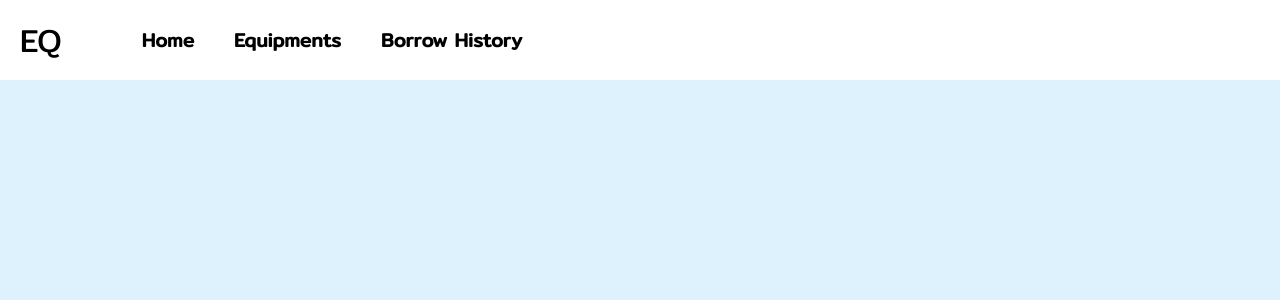
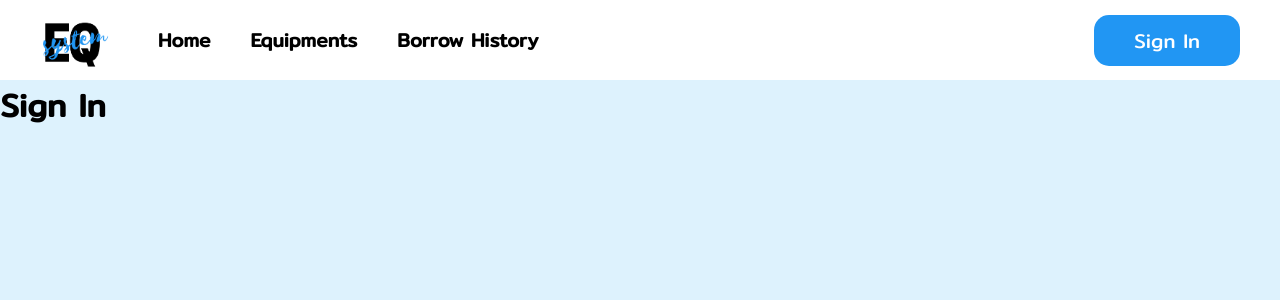
Before and after one commit to it62070040/Equipment-Borrowing-System, a React (Create React App) app in the folder equipment_borrowing_system/front-end/: page /sign-in in a window 1280 px wide. Shown: the top 300 px of the page. Built offline with nearby package versions, Linux system fonts and the light colour scheme.

Commit message:
update: Narbar and Sign in page

```diff
--- a/equipment_borrowing_system/front-end/src/App.js
+++ b/equipment_borrowing_system/front-end/src/App.js
@@ -4,7 +4,8 @@ import './App.css'
 import Navbar from './components/Navbar';
 import Home from './pages/Home/Home';
 import Equipments from './pages/Equipments/Equipments';
-import BorrowHis from './pages/BorrowHistory/BorrowHis'
+import BorrowHis from './pages/BorrowHistory/BorrowHis';
+import SignIn from './pages/SignIn/SignIn';
 
 function App() {
 
@@ -16,6 +17,7 @@ function App() {
                     <Route path='/' element={<Home/>} />
                     <Route path='/equipments' element={<Equipments/>} />
                     <Route path='/borrow-history' element={<BorrowHis/>} />
+                    <Route path='/sign-in' element={<SignIn/>} />
                 </Routes>
             </Router>
 
--- a/equipment_borrowing_system/front-end/src/components/SignIn.js
+++ b/equipment_borrowing_system/front-end/src/components/GoogleSignIn.js
@@ -3,7 +3,7 @@ import { GoogleLogin, GoogleLogout } from 'react-google-login';
 
 const clientId = "1089120979699-boinlps81kfjm5ptjhetjnbsj8cd1a2r.apps.googleusercontent.com";
 
-function SignIn() {
+function GoogleSignIn() {
 
     const [showloginButton, setShowloginButton] = useState(true);
     const [showlogoutButton, setShowlogoutButton] = useState(false);
@@ -47,4 +47,4 @@ function SignIn() {
         </div>
     );
 }
-export default SignIn;
+export default GoogleSignIn;
--- a/equipment_borrowing_system/front-end/src/components/Navbar.css
+++ b/equipment_borrowing_system/front-end/src/components/Navbar.css
@@ -20,9 +20,8 @@
   }
 
   .navbar-logo {
-    color: rgb(0, 0, 0);
     justify-self: start;
-    margin-left: 20px;
+    margin-left: 40px;
     cursor: pointer;
     text-decoration: none;
     font-size: 2rem;
@@ -39,7 +38,7 @@
     text-align: center;
     /* width: 60vw; */
     /* justify-content: end; */
-    margin-left: 5rem;
+    margin-left: 3rem;
   }
 
   .nav-item {
@@ -73,11 +72,32 @@
   .menu-icon {
     display: none;
   }
+  .btn-signin-contaier{
+    position: absolute;
+    right: 0;
+    padding-right: 40px;
+  }
+  .btn-signin{
+    background-color: #2196F3;
+    color: white;
+    font-size: 20px;
+    padding: 10px 40px;
+    border-radius: 15px;
+    margin: 10px 0px;
+    cursor: pointer;
+    /* border-color: #2196F3; */
+    border-style: hidden;
+  }
+
+  .btn-signin:hover{
+    background-color: #0076d6;
+  }
 
   @media screen and (max-width: 960px) {
     .NavbarItems {
       position: relative;
     }
+
 
     .nav-menu {
       display: flex;
@@ -86,10 +106,10 @@
       /* height: 90vh; */
       position: absolute;
       top: 80px;
-      left: -100%;
+      left: -120%;
       opacity: 1;
       transition: all 0.5s ease;
-      grid-gap: 00px;
+      grid-gap: 0px;
     }
 
     .nav-menu.active {
--- a/equipment_borrowing_system/front-end/src/components/Navbar.js
+++ b/equipment_borrowing_system/front-end/src/components/Navbar.js
@@ -1,7 +1,8 @@
-import React, { useState, useEffect } from "react";
+import React, { useState, useEffect, useCallback } from "react";
 import { Link } from "react-router-dom";
-import SignIn from "./SignIn";
-import './Navbar.css'
+import SignIn from "./GoogleSignIn";
+import "./Navbar.css";
+import logo from "../assets/EQ-logo.png"
 
 function Navbar() {
   const [click, setClick] = useState(false);
@@ -11,25 +12,23 @@ function Navbar() {
   const closeMobileMenu = () => setClick(false);
 
   const showButton = () => {
-      if (window.innerWidth <= 960) {
-        setButton(false);
-      } else {
-          setButton(true);
-      }
-  }
+    if (window.innerWidth <= 960) {
+      setButton(false);
+      // console.log(button)
+    }};
+
 
   useEffect(() => {
     showButton();
-  }, []);
+  }, [button]);
 
-
-  window.addEventListener('resize', setButton);
+  window.addEventListener("resize", setButton);
   return (
     <>
       <nav className="navbar">
         <div className="navbar-container">
           <Link to="/" className="navbar-logo">
-            EQ
+            <img style={{ width: "70px", height: "auto"}} src={logo} alt="Logo" />
           </Link>
           <div className="menu-icon" onClick={handleClick}>
             <i className={click ? "fas fa-times" : "fas fa-bars"} />
@@ -58,16 +57,30 @@ function Navbar() {
                 Borrow History
               </Link>
             </li>
-            {/* <li className="nav-item">
+            <li >
               <Link
-                to="/sign-in"
-                className="nav-links"
+                to='/sign-in'
+                className='nav-links-mobile'
                 onClick={closeMobileMenu}
               >
-                <SignIn />
+                Sign In
               </Link>
-            </li> */}
+            </li>
           </ul>
+          <div className="btn-signin-contaier">
+            {button && (
+            <Link to="/sign-in" >
+              <button
+                className="btn-signin"
+                // onClick={onClick}
+                // type={type}
+              >
+                Sign In
+              </button>
+            </Link>
+          )}
+          </div>
+
         </div>
       </nav>
     </>
--- /dev/null
+++ b/equipment_borrowing_system/front-end/src/pages/SignIn/SignIn.js
@@ -0,0 +1,14 @@
+import React from 'react'
+import './SignIn.css'
+
+function SignIn() {
+    return (
+        <div className="SignIn">
+            <div className="SignIn-container">
+                <h1>Sign In</h1>
+            </div>
+        </div>
+    )
+}
+
+export default SignIn;
```
Also changed, not shown: equipment_borrowing_system/front-end/src/assets/EQ-logo.png (added), equipment_borrowing_system/front-end/src/pages/SignIn/SignIn.css (added).
